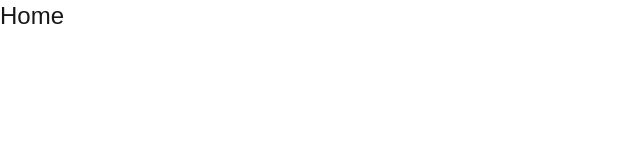
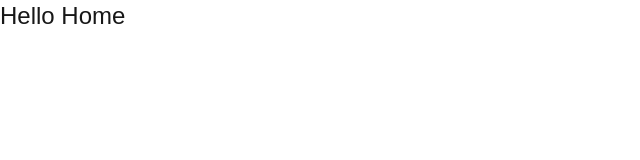
Before and after one commit to V-Matheus/CodeLeap, a Next.js app: page / in a window 1280 px wide. Shown: the top 160 px of the page, without its empty margins (0-640 px from the left). Built offline with nearby package versions, Linux system fonts and the light colour scheme.

Commit message:
fix: remove tag --watch

```diff
--- a/package.json
+++ b/package.json
@@ -7,7 +7,7 @@
     "build": "next build",
     "start": "next start",
     "lint": "next lint",
-    "test": "jest --watch"
+    "test": "jest"
   },
   "dependencies": {
     "next": "15.3.1",
--- a/src/app/page.tsx
+++ b/src/app/page.tsx
@@ -1,7 +1,7 @@
 export default function Home() {
   return (
     <div>
-      <h1 className="text-2xl">Home</h1>
+      <h1 className="text-2xl">Hello Home</h1>
     </div>
   );
 }
```
